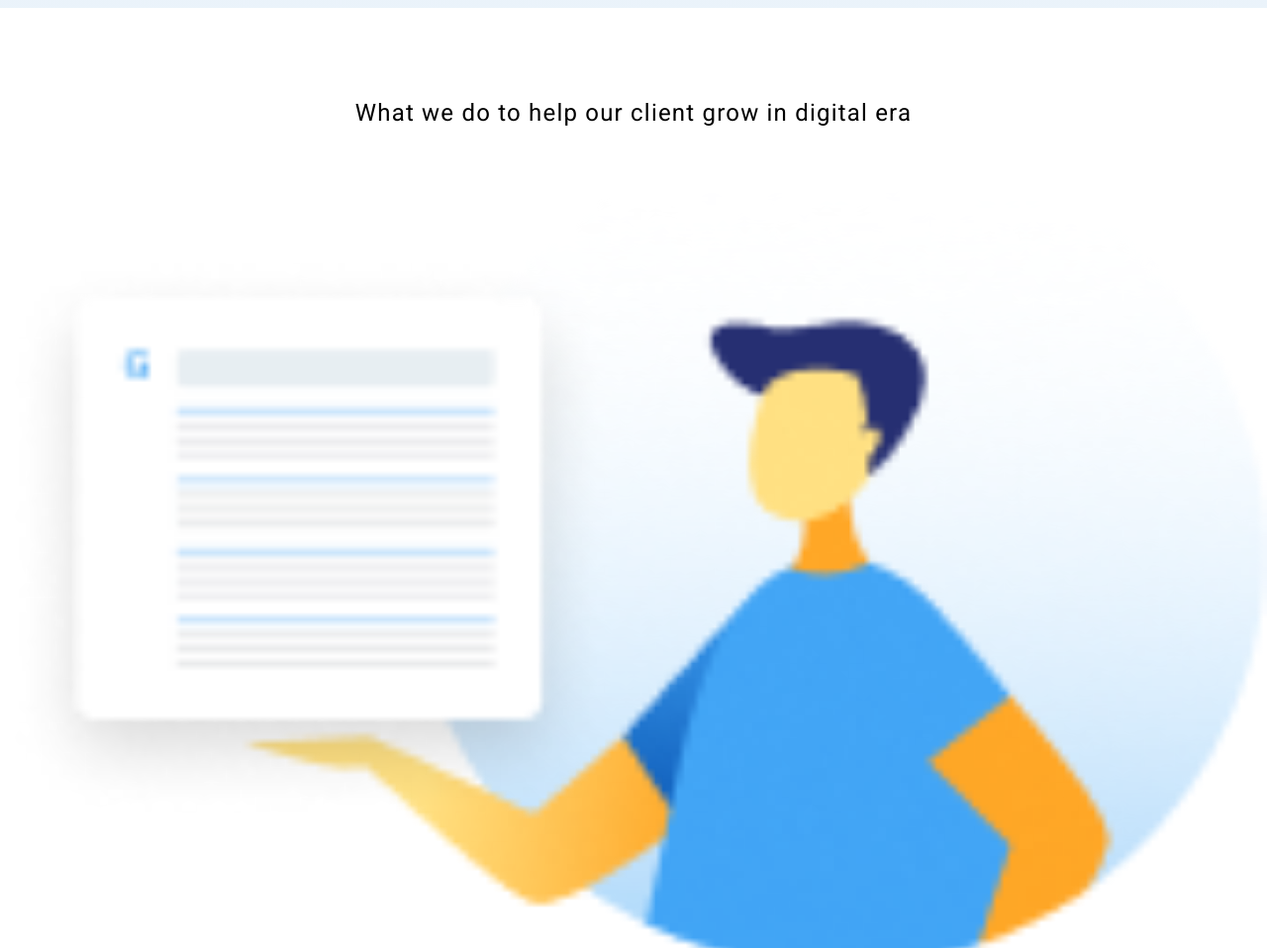
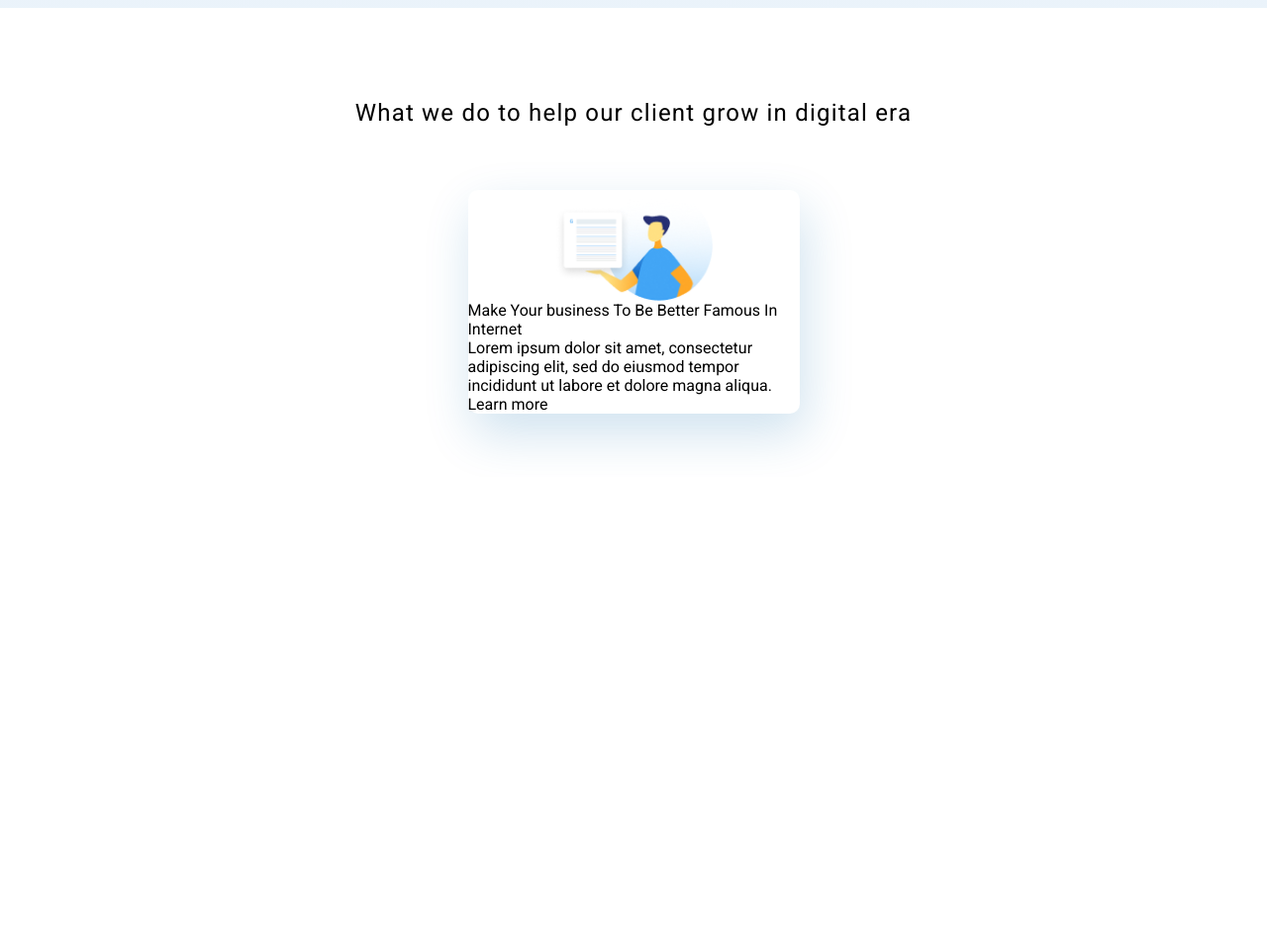
Before and after one commit to Dymoc/adaptivProject, a plain HTML site: page index.html in a window 1280 px wide. Shown: the part 760-1718 px from the top of the page at 99% size. After the commit the page ends 1242 px from the top, so only its background shows below. Drawn offline with Linux system fonts and the light colour scheme.

Commit message:
display flex второму блоку

```diff
--- a/style.sass
+++ b/style.sass
@@ -8,6 +8,7 @@ $BGCColor: $siteColor +#3B5968
 
 
 body
+
     font-family: 'Roboto', sans-serif
     position: relative
 
@@ -87,8 +88,20 @@ body
 
 .card
     @extend .promo
+    max-width: 335px
+    display: flex
+    justify-direction: columns
+    align-items: left
+    background: #FFFFFF
+    box-shadow: 5px 20px 50px rgba(16, 112, 177, 0.2)
+    border-radius: 10px
+    margin: 5% auto
 
 
+    &__img
+        width: 160px
+        height: 112px
+        margin: 0 auto
 
 
 @media ( min-width: 768px )
```
Also changed, not shown: style.css, 1 other file.
